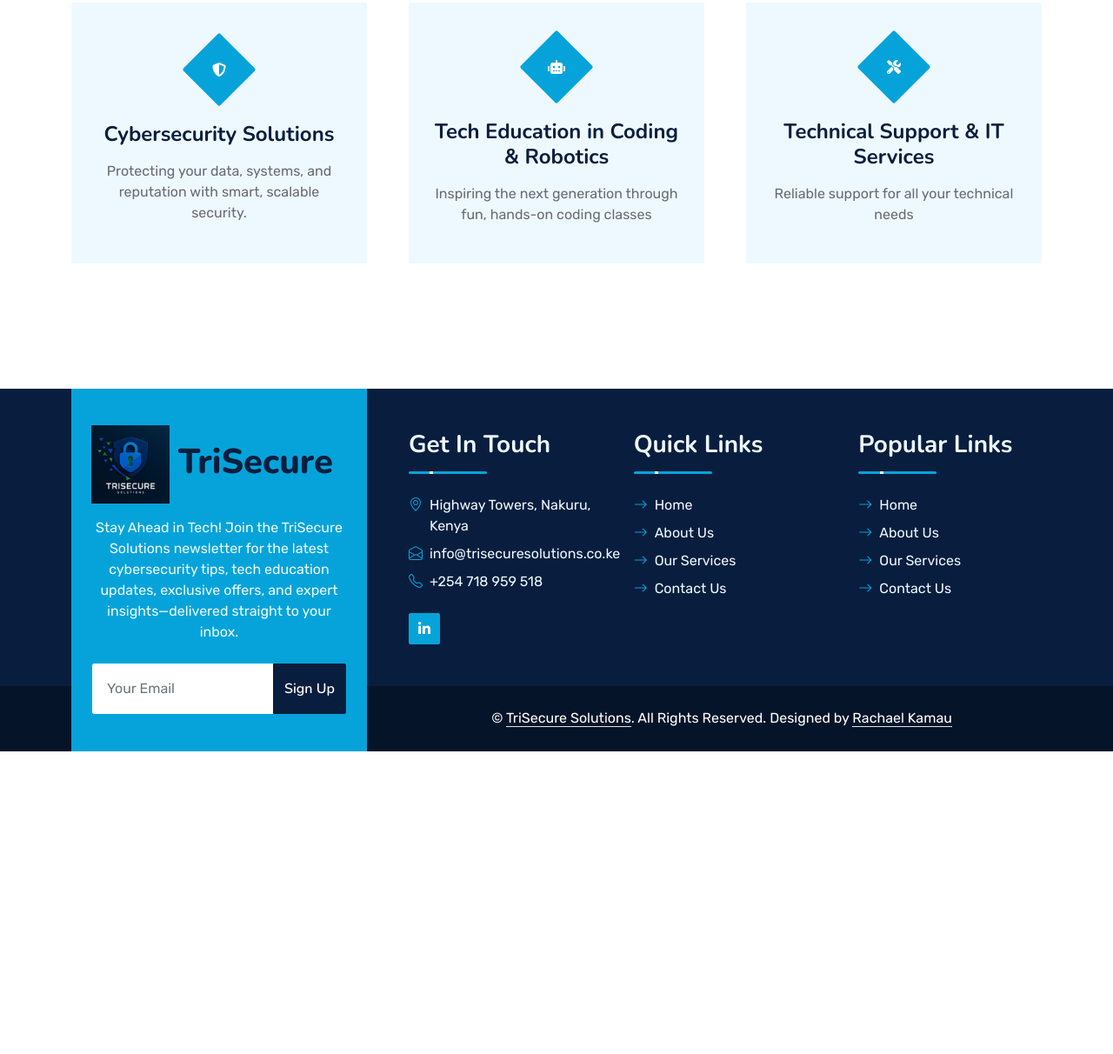
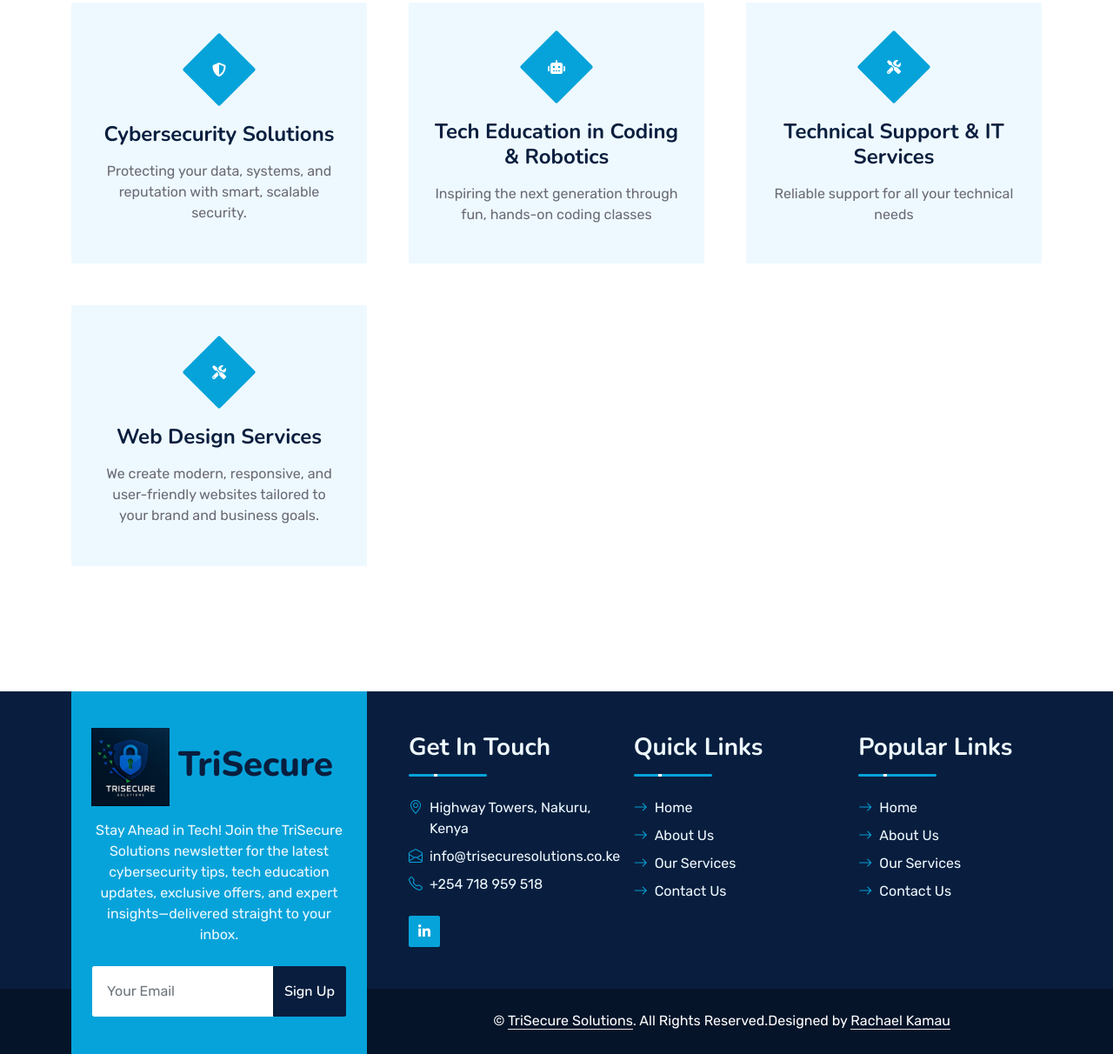
Before and after one commit to rachaelkamau-15/TriSec-website, a plain HTML site: page service.html in a window 1280 px wide. Shown: the part 808-2020 px from the top of the page at 87% size. Before the commit the page ends 1672 px from the top, so only its background shows below. Drawn offline with nearby package versions, Linux system fonts and the light colour scheme.

Commit message:
added service

```diff
--- a/service.html
+++ b/service.html
@@ -169,6 +169,18 @@
                         </a>
                     </div>
                 </div>
+                <div class="col-lg-4 col-md-6 wow zoomIn" data-wow-delay="0.9s">
+                    <div class="service-item bg-light rounded d-flex flex-column align-items-center justify-content-center text-center">
+                        <div class="service-icon">
+                            <i class="fa fa-tools text-white"></i>
+                        </div>
+                        <h4 class="mb-3">Web Design Services</h4>
+                        <p class="m-0">We create modern, responsive, and user-friendly websites tailored to your brand and business goals.</p>
+                        <a class="btn btn-lg btn-primary rounded" href="">
+                            <i class="bi bi-arrow-right"></i>
+                        </a>
+                    </div>
+                </div>
 
             </div>
         </div>
@@ -256,10 +268,8 @@
             <div class="row justify-content-end">
                 <div class="col-lg-8 col-md-6">
                     <div class="d-flex align-items-center justify-content-center" style="height: 75px;">
-                        <p class="mb-0">&copy; <a class="text-white border-bottom" href="#">TriSecure Solutions</a>. All Rights Reserved.
+                        <p class="mb-0">&copy; <a class="text-white border-bottom" href="#">TriSecure Solutions</a>. All Rights Reserved.Designed by <a class="text-white border-bottom" href="https://rachaelkamau-15.github.io/rachaelkamau.github.io/" target="_blank">Rachael Kamau</a></p>
 
-						<!--/*** This template is free as long as you keep the footer author’s credit link/attribution link/backlink. If you'd like to use the template without the footer author’s credit link/attribution link/backlink, you can purchase the Credit Removal License from "https://htmlcodex.com/credit-removal". Thank you for your support. ***/-->
-						Designed by <a class="text-white border-bottom" href="https://htmlcodex.com">Rachael Kamau</a></p>
                     </div>
                 </div>
             </div>
```
Also changed, not shown: about.html (+1 -4 lines), contact.html (+1 -4 lines), cybersecurity.html (+1 -4 lines), index.html (+13 -5 lines), it.html (+1 -4 lines), quote.html (+1 -4 lines), tech.html (+1 -4 lines), img/daki.png (deleted).
